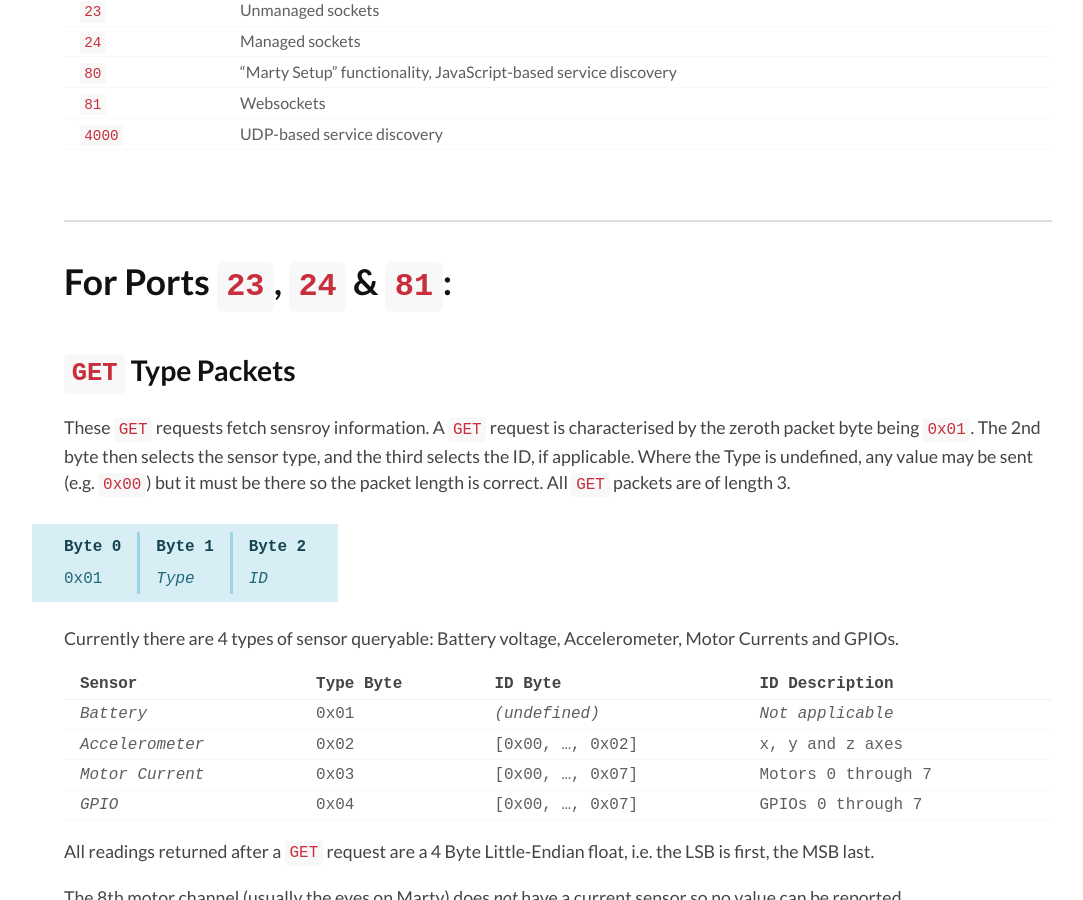
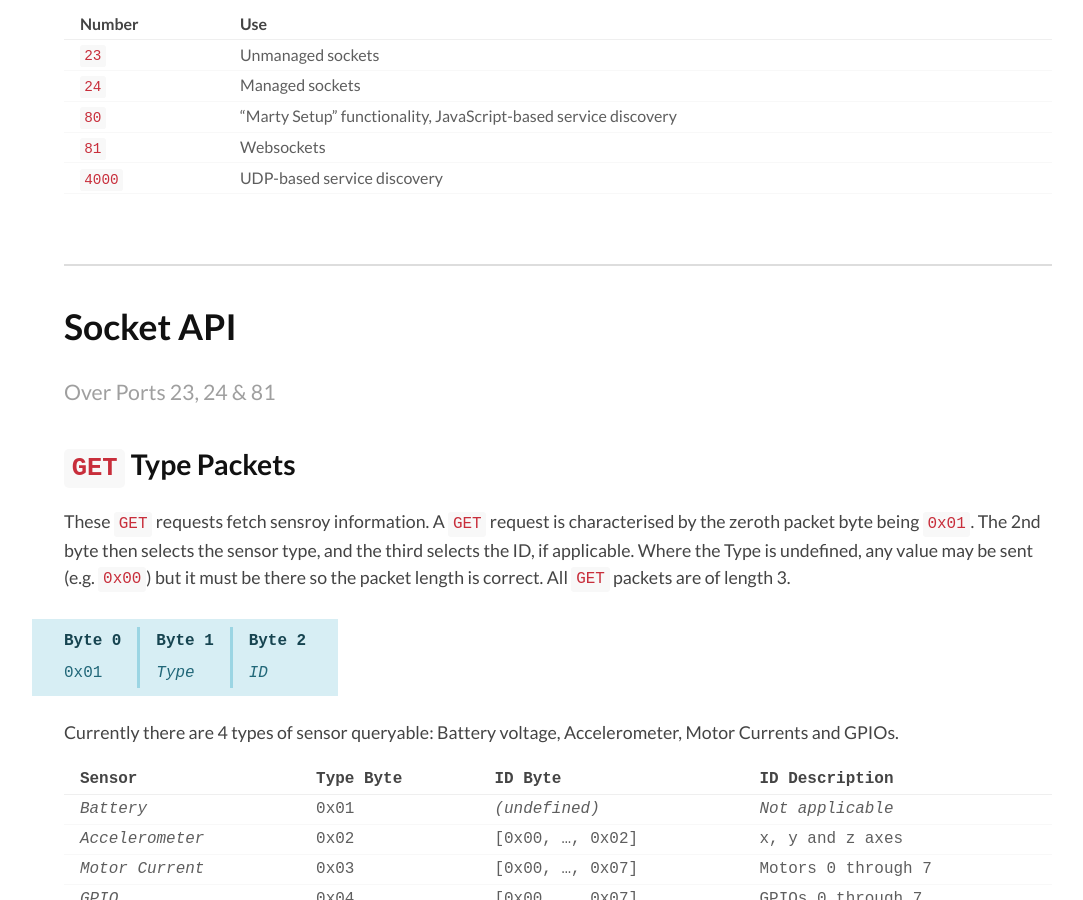
Before and after one commit to robotical/docs.robotical.io, a Jekyll site: the page built from hardware/esp-socket-api.md, in a window 1280 px wide and 900 px high, scrolled down 1197 px. Shown: the whole window, without its empty margins (82-1165 px from the left). Built offline with Jekyll 4.4.1, drawn with Linux system fonts in a browser that asks for light colours; nearby versions of some CDN libraries; some web fonts are replaced.

```diff
--- a/hardware/esp-socket-api.md
+++ b/hardware/esp-socket-api.md
@@ -24,6 +24,8 @@
 There's a *Test Harness* available that can connect to Marty and just print out a stream
 of Sensor data. This uses JavaScript and a Web Socket connection. Incidentally, this is
 how Scratch talks to Marty.
+
+<br>
 
 <div class="center">
     <a href="/hardware/esp-socket-harness" class="btn rounded">
@@ -52,8 +54,12 @@
 ------------------------------------------------------------------------------------------------
 
 
-For Ports `23`, `24` & `81`:
+Socket API
 ===
+
+Over Ports 23, 24 & 81
+---
+{:.subhead}
 
 
 `GET` Type Packets
```
Also changed, not shown: 1 other file.
